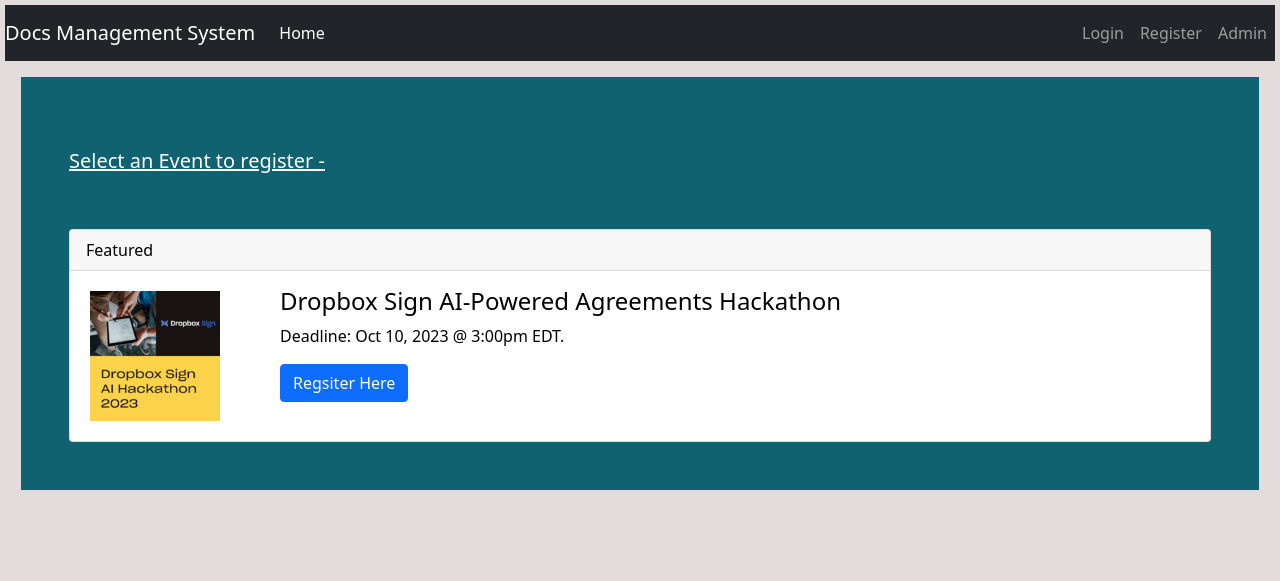
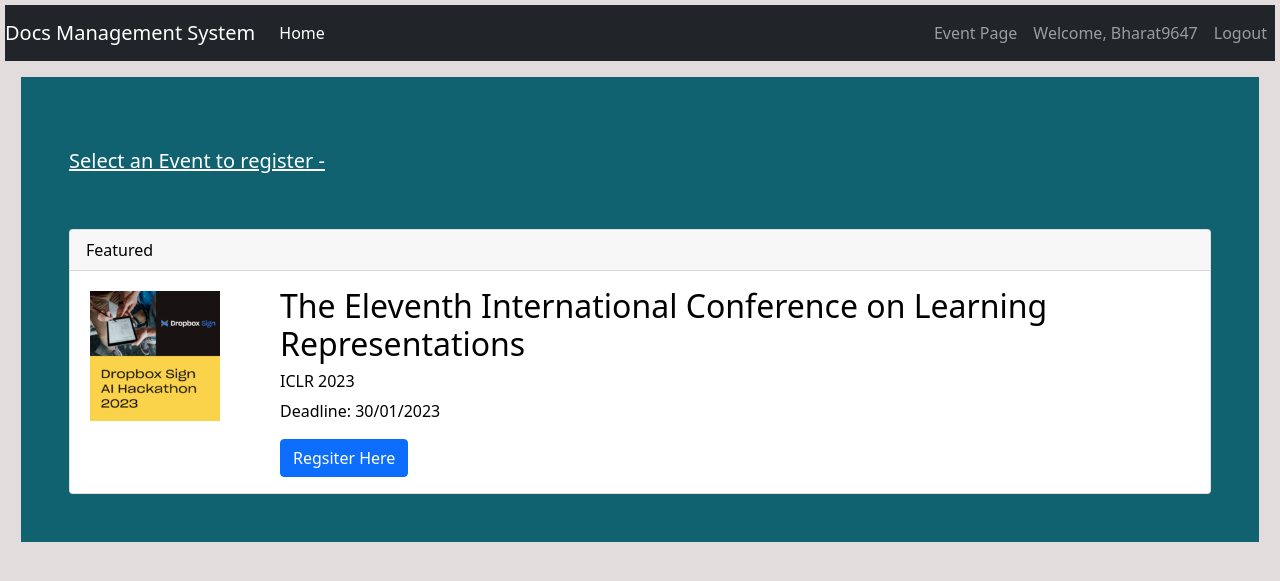
Before and after one commit to bikramishaan/Review-System, a Flask app: page /event-page/participant in a window 1280 px wide. Shown: the top 581 px of the page. Run offline with Flask 3, Linux system fonts and the light colour scheme; data comes from the database, SQL or seed files in the repository; both versions use the stored data as it was after the commit; some libraries are stand-ins or nearby versions.

Commit message:
Admin-Approved events now get posted on to the main event page

```diff
--- a/Event/routes.py
+++ b/Event/routes.py
@@ -240,9 +240,14 @@
 
 @app.route('/event-page/<role>')                   #route for redirecting the authenticated users to the main event page.
 def event_page(role):
-    return render_template('event_page.html', role=role)
+
+    event_approved = Event.query.filter_by(is_approved=True).all()
+    return render_template('event_page.html', event_approved=event_approved, role=role)
+
 def google_event_page():
-    return render_template('event_page.html', google_id=session["google_id"], name=session["name"], Email_id=session["Email_id"])
+
+    event_approved = Event.query.filter_by(is_approved=True).all()
+    return render_template('event_page.html', google_id=session["google_id"], name=session["name"], Email_id=session["Email_id"], event_approved=event_approved)
 
 @app.route('/hackathon', methods=['GET', 'POST'])           #Separate Event details route
 def hackathon_page():
@@ -332,6 +337,7 @@
     if form.validate_on_submit():
         if form.username.data == 'user0615243' and form.password.data == '855e121a6fed048a30d89cb24c768d1e4c1f40bcc8a64dca61895ab0deb17144':            #Validating the admin details.
             admin_username = form.username.data
+            session['admin_username'] = admin_username
             flash(f'Success!! You are successfully logged in.', category='success')
             return redirect(url_for('admin', admin_username=admin_username))
         else:
@@ -339,8 +345,12 @@
 
     return render_template('admin_login.html', form=form)
 
-@app.route('/admin/<admin_username>', methods=['GET', 'POST'])
-def admin(admin_username):
+@app.route('/admin', methods=['GET', 'POST'])
+def admin():
+    admin_username = session.get('admin_username')
+    if not admin_username:
+        return redirect(url_for('admin_login'))
+
     form = InviteLinks()                                    #Initializes the InviteLinks form.
     Invite_links = []                                       #Initilizes a blank list to store all the invite links.
 
@@ -366,27 +376,14 @@
 
     return render_template('admin_page.html', admin_username=admin_username, form=form, Invite_links=Invite_links)
 
-@app.route('/verify-invite')                            #Invite link sent to reviewer is get verified here.
-def verify_link():
-    token = request.args.get('token')
-    print(token)
-
-    invite = InviteLink.query.filter_by(verification_token=token).first()           #It checks the token requested with the tokens generated by the admin.
-
-    if invite:
-        flash('Invite is successfully accepted. Now please fill all the details and submit', 'success')
-        return redirect(url_for('reviewer_register'))                               #It will redirect for reviewer registration.
-
-    else:
-        flash('Invalid verification token. Please try again.', 'danger')
-        abort(404)
-
-
 @app.route("/admin/event-requests", methods=['GET', 'POST'])
 def admin_event_requests():
+    admin_username = session.get('admin_username')
+    if not admin_username:
+        return redirect(url_for('admin_login'))
+
     event_requests = Event.query.filter_by(is_approved=False).all()
-    return render_template('admin_event_requests.html', event_requests=event_requests)
-
+    return render_template('admin_event_requests.html', admin_username=admin_username, event_requests=event_requests)
 
 @app.route("/admin/approve-event-request/<int:request_id>")                         #Approval Request Route
 def approve_event_request(request_id):
@@ -404,6 +401,21 @@
     flash('Event request rejected!', 'danger')
     return redirect(url_for('admin_event_requests'))
 
+@app.route('/verify-invite')                            #Invite link sent to reviewer is get verified here.
+def verify_link():
+    token = request.args.get('token')
+    print(token)
+
+    invite = InviteLink.query.filter_by(verification_token=token).first()           #It checks the token requested with the tokens generated by the admin.
+
+    if invite:
+        flash('Invite is successfully accepted. Now please fill all the details and submit', 'success')
+        return redirect(url_for('reviewer_register'))                               #It will redirect for reviewer registration.
+
+    else:
+        flash('Invalid verification token. Please try again.', 'danger')
+        abort(404)
+
 @app.route('/reviewer-register')                                                    #Reviewer Registration Route
 def reviewer_register():
     return render_template('reviewer_registration.html')
--- a/Event/templates/event_page.html
+++ b/Event/templates/event_page.html
@@ -16,18 +16,26 @@
             <div class="card-header">                   <!--Header of the card -->
                 Featured
             </div>
+            {% if event_approved %}
+                {% for event in event_approved %}
+
                     <div class="row">                           <!--A unique row consists of both the columns-->
                         <div class="col-md-2">                  <!--Column for the image-->
                             <img src="../static/Images/Dropbox AI hackathon.png" alt="Hackathon Image" class="card-image img-fluid">
                         </div>
                         <div class="col-md-10">                  <!--Column for the card content-->
                             <div class="card-body">
-                        <h4 class="card-title">Dropbox Sign AI-Powered Agreements Hackathon</h4>
-                        <p class="card-text">Deadline: Oct 10, 2023 @ 3:00pm EDT.</p>
-                        <a href="{{ url_for('hackathon_page') }}" class="btn btn-primary">Regsiter Here</a>
+                                <h2 class="card-title">{{ event.title }}</h2>
+                                <h6 class="card-text">{{ event.acronym }}</h6>
+                                <p class="card-text">Deadline: {{ event.last_day.strftime('%d/%m/%Y') }}</p>
+                                <a href="#" class="btn btn-primary">Regsiter Here</a>
                             </div>
                         </div>
                     </div>
+                {% endfor %}
+            {% else %}
+                <p>No Event is active.</p>
+            {% endif %}
         </div>
 
         <div class="product-device box-shadow d-none d-md-block"></div>
```
Also changed, not shown: Event/forms.py (+4 -4 lines), Event/templates/admin_event_requests.html (+2 -6 lines), instance/Event.db. Lines whose indentation alone changed are shown as unchanged.
